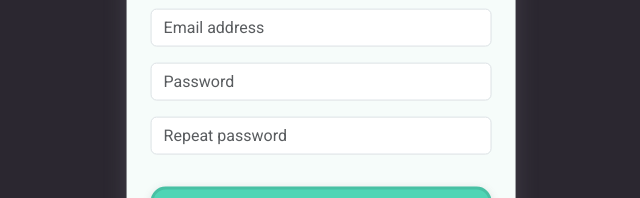
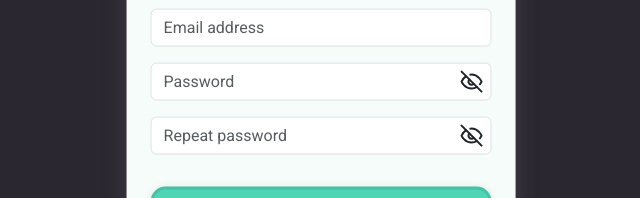
Before and after one commit to Nestor162/SkillTrade-Capstone-Project-Frontend, a React (Vite) app: page /register in a window 1280 px wide. Shown: the part 372-570 px from the top of the page, without its empty margins (319-959 px from the left). Built offline with nearby package versions, Linux system fonts and the light colour scheme; the HTML template or start-up script is replaced by a standard one.

Commit message:
Add icon to show/hide password

```diff
--- a/src/components/auth/RegisterForm.jsx
+++ b/src/components/auth/RegisterForm.jsx
@@ -1,4 +1,4 @@
-import { AlertCircle, CheckCircle2 } from 'lucide-react'
+import { AlertCircle, CheckCircle2, Eye, EyeOff } from 'lucide-react'
 import { useState } from 'react'
 import { Button, Form, OverlayTrigger, Popover } from 'react-bootstrap'
 
@@ -101,6 +101,11 @@ function RegisterForm() {
     setRepeatedPasswordError(errorMessage)
   }
 
+  // ---- PASSWORD SHOW/HIDE ----
+  const [hidePassword, setHidePassword] = useState(true)
+  const [hideConfirmPassword, setHideConfirmPassword] = useState(true)
+
+  // ---- SUBMIT HANDLER----
   const handleSubmit = event => {
     event.preventDefault()
     userRegisterPayload.username = username
@@ -194,7 +199,7 @@ function RegisterForm() {
         <Form.Group className='mb-3'>
           <div className='position-relative'>
             <Form.Control
-              type='password'
+              type={hidePassword ? 'password' : 'text'}
               placeholder='Password'
               value={password}
               onChange={event => {
@@ -229,13 +234,33 @@ function RegisterForm() {
                   : 'd-none'
               }
             />
+            <Eye
+              className={
+                hidePassword
+                  ? 'd-none'
+                  : `position-absolute top-50 end-0 translate-middle-y ${
+                      passwordError !== null || password !== '' ? 'me-35' : 'me-2'
+                    }`
+              }
+              onClick={() => setHidePassword(true)}
+            />
+            <EyeOff
+              className={
+                hidePassword
+                  ? `position-absolute top-50 end-0 translate-middle-y ${
+                      passwordError !== null || password !== '' ? 'me-35' : 'me-2'
+                    }`
+                  : 'd-none'
+              }
+              onClick={() => setHidePassword(false)}
+            />
           </div>
         </Form.Group>
 
         <Form.Group className='mb-3'>
           <div className='position-relative'>
             <Form.Control
-              type='password'
+              type={hideConfirmPassword ? 'password' : 'text'}
               placeholder='Repeat password'
               value={repeatedPassword}
               onChange={event => setRepeatedPassword(event.target.value)}
@@ -268,6 +293,27 @@ function RegisterForm() {
                   : 'd-none'
               }
             />
+
+            <Eye
+              className={
+                hideConfirmPassword
+                  ? 'd-none'
+                  : `position-absolute top-50 end-0 translate-middle-y ${
+                      repeatedPasswordError !== null || repeatedPassword !== '' ? 'me-35' : 'me-2'
+                    }`
+              }
+              onClick={() => setHideConfirmPassword(true)}
+            />
+            <EyeOff
+              className={
+                hideConfirmPassword
+                  ? `position-absolute top-50 end-0 translate-middle-y ${
+                      repeatedPasswordError !== null || repeatedPassword !== '' ? 'me-35' : 'me-2'
+                    }`
+                  : 'd-none'
+              }
+              onClick={() => setHideConfirmPassword(false)}
+            />
           </div>
         </Form.Group>
 
--- a/src/index.css
+++ b/src/index.css
@@ -76,6 +76,10 @@ body {
   box-shadow: 0 0 0 0.2rem var(--primary-color-dark);
 }
 
+.form-control + svg {
+  cursor: pointer;
+}
+
 .invalid-form {
   border-color: var(--tertiary-color);
   box-shadow: 0 0 0 0.2rem var(--tertiary-color-dark);
@@ -122,3 +126,8 @@ a:visited {
   cursor: pointer;
   color: black;
 }
+
+/* CUSTOM MARGINS */
+.me-35 {
+  margin-inline-end: 35px;
+}
```
